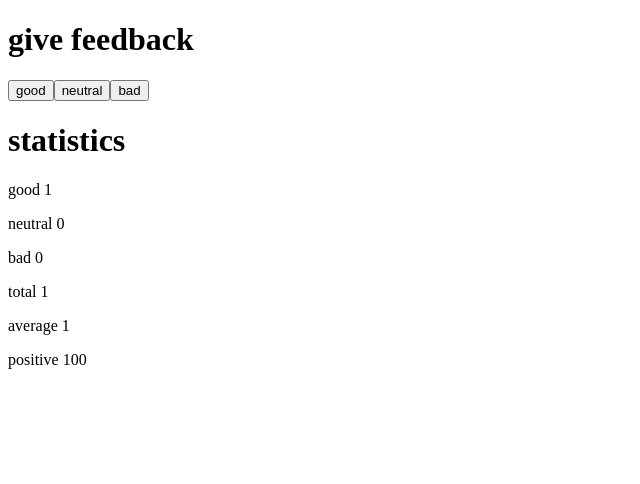
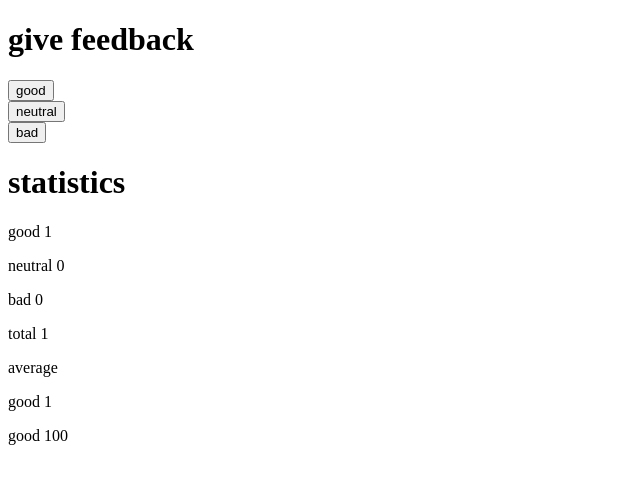
Before and after one commit to arepatiesa/fullstack_open, a React (Vite) app in the folder part1/unicafe/: page / in a window 1280 px wide. Both pictures are taken after a click on the button "good". Shown: the top 484 px of the page, without its empty margins (0-640 px from the left). Built offline with nearby package versions, Linux system fonts and the light colour scheme.

Commit message:
Excercise 1.10

```diff
--- a/part1/unicafe/src/App.jsx
+++ b/part1/unicafe/src/App.jsx
@@ -1,5 +1,13 @@
 import React from "react";
 import { useState } from "react";
+
+const StatisticLine = (props) => {
+  return (
+    <div>
+      <p>{props.text} {props.value}</p>
+    </div>
+  )
+}
 
 const Statistics = (props) => {
 
@@ -14,12 +22,21 @@
   return (
     <div>
       <h1>statistics</h1>
-      <p>good {props.good}</p>
-      <p>neutral {props.neutral}</p>
-      <p>bad {props.bad}</p>
-      <p>total {props.total}</p>
-      <p>average {props.score / props.total}</p>
-      <p>positive {100 * props.good / props.total }</p>
+      <StatisticLine text='good' value={props.good}/>
+      <StatisticLine text='neutral' value={props.neutral}/>
+      <StatisticLine text='bad' value={props.bad}/>
+      <StatisticLine text='total' value={props.total}/>
+      <StatisticLine text='average' value={props.go}/>
+      <StatisticLine text='good' value={props.score / props.total}/>
+      <StatisticLine text='good' value={props.good * 100 / props.total}/>
+    </div>
+  )
+}
+
+const Button = (props) => {
+  return (
+    <div>
+      <button onClick={props.handleClick}>{props.text}</button>
     </div>
   )
 }
@@ -40,9 +57,9 @@
   return (
     <div>
       <h1>give feedback</h1>
-      <button onClick={addGood}>good</button>
-      <button onClick={addNeutral}>neutral</button>
-      <button onClick={addBad}>bad</button>
+      <Button text={'good'} handleClick={addGood}/>
+      <Button text={'neutral'} handleClick={addNeutral}/>
+      <Button text={'bad'} handleClick={addBad}/>
 
       <Statistics good={good} neutral={neutral} bad={bad} total={total} score={score}/>
     </div>
```
